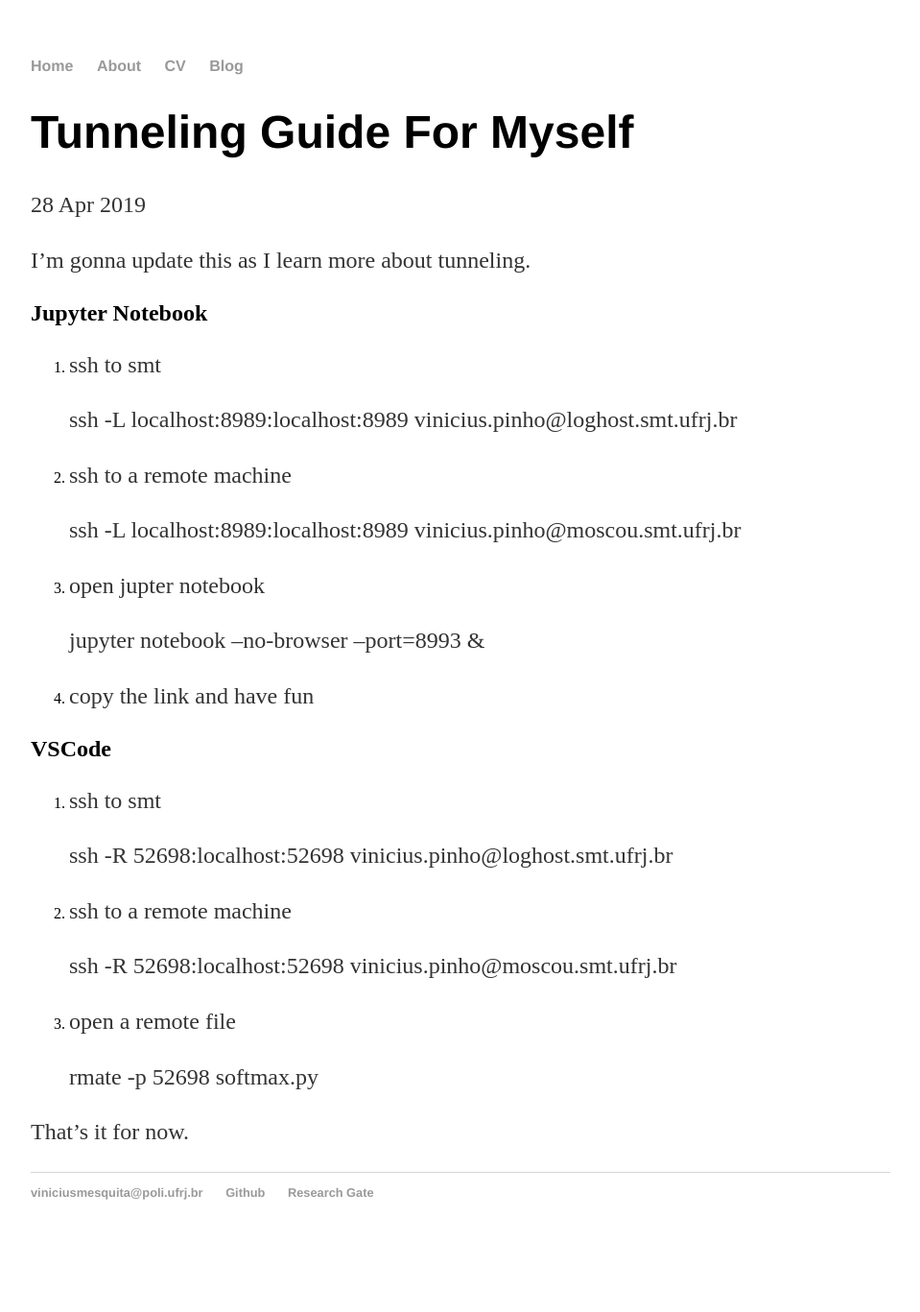
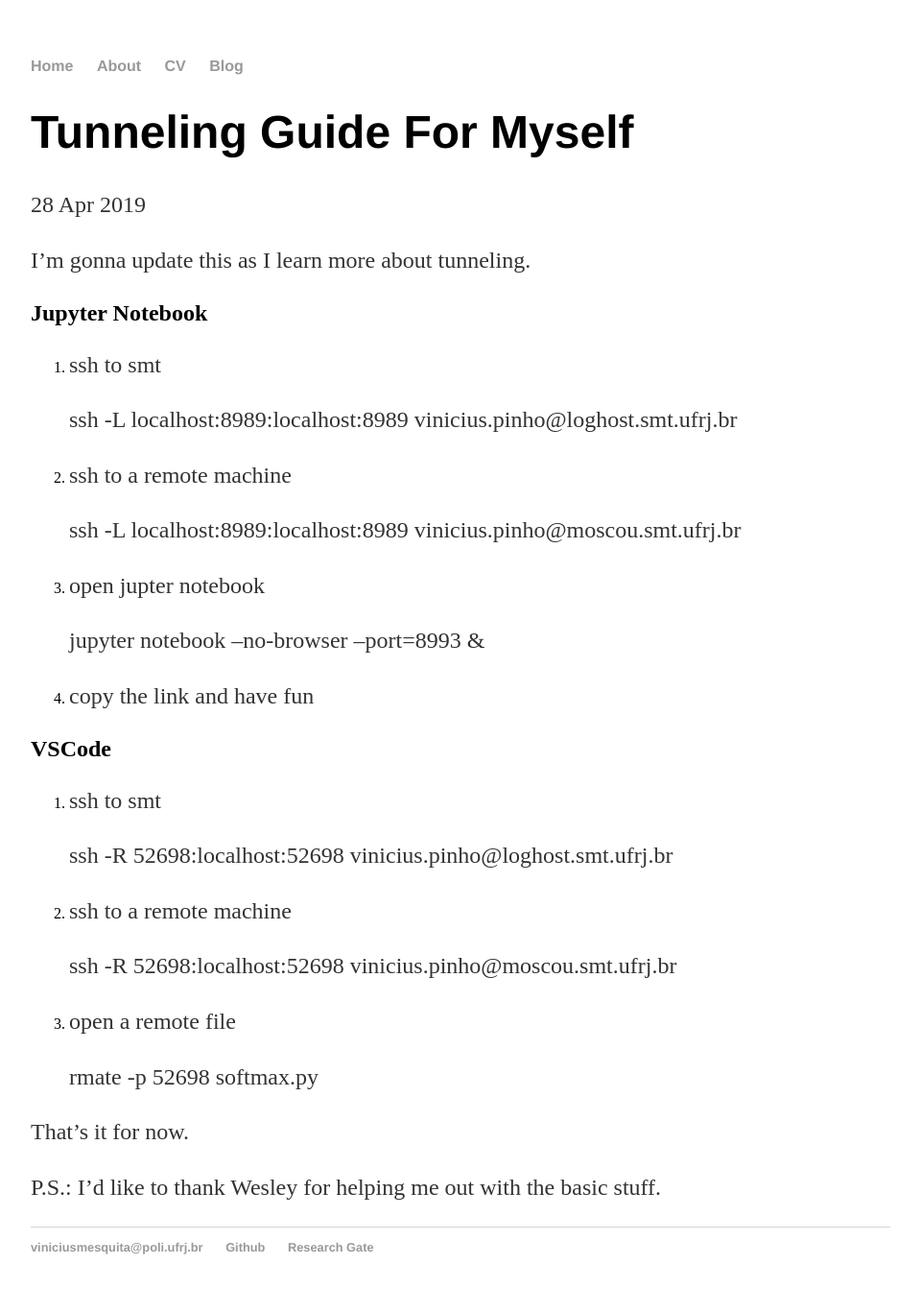
Before and after one commit to mesquita/mesquita.github.io, a Jekyll site: the page built from _posts/2019-04-28-tunneling-guide-for-myself.md, in a window 1280 px wide. Shown: the whole page at 96% size, without its empty margins (160-1119 px from the left). Built offline with Jekyll 4.4.1, drawn with Linux system fonts in a browser that asks for light colours; our own code applies the rules of GitHub Pages for plain Markdown files; before the commit the page ends 1310 px from its top, so only the background shows below that.

Commit message:
Thank at the end.

```diff
--- a/_posts/2019-04-28-tunneling-guide-for-myself.md
+++ b/_posts/2019-04-28-tunneling-guide-for-myself.md
@@ -33,3 +33,5 @@ I'm gonna update this as I learn more about tunneling.
      rmate -p 52698 softmax.py
 
 That's it for now.
+
+P.S.: I'd like to thank Wesley for helping me out with the basic stuff.
```
